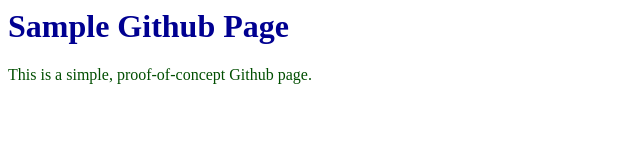
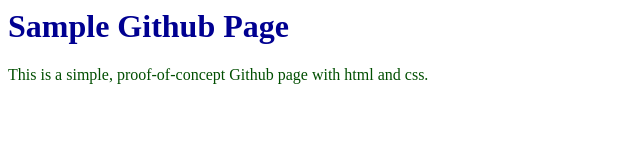
Before and after one commit to rfulton-lf/rfulton-lf.github.io, a plain HTML site: page index.html in a window 1280 px wide. Shown: the full height of the page, 0-640 px from the left. Drawn offline with Linux system fonts and the light colour scheme.

Commit message:
edited index.html

```diff
--- a/index.html
+++ b/index.html
@@ -3,5 +3,5 @@
 </head>
 <body>
     <h1> Sample Github Page</h1>
-    <p>This is a simple, proof-of-concept Github page.</p>
+    <p>This is a simple, proof-of-concept Github page with html and css.</p>
 </body>
```
